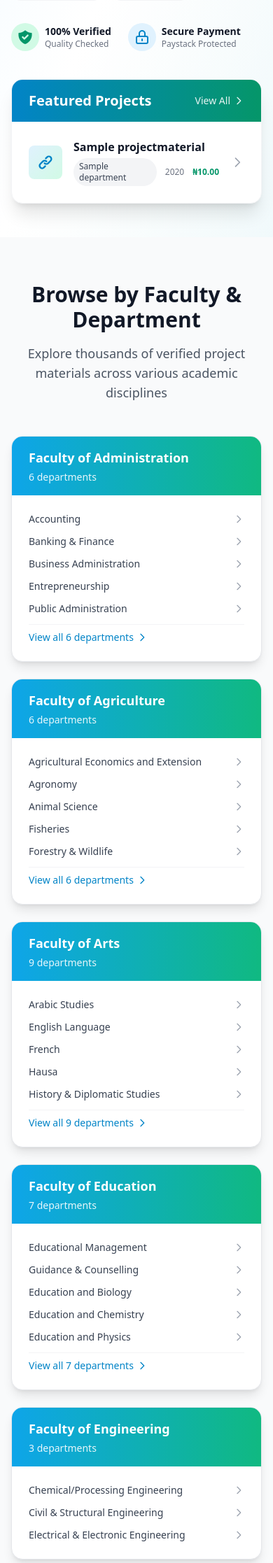
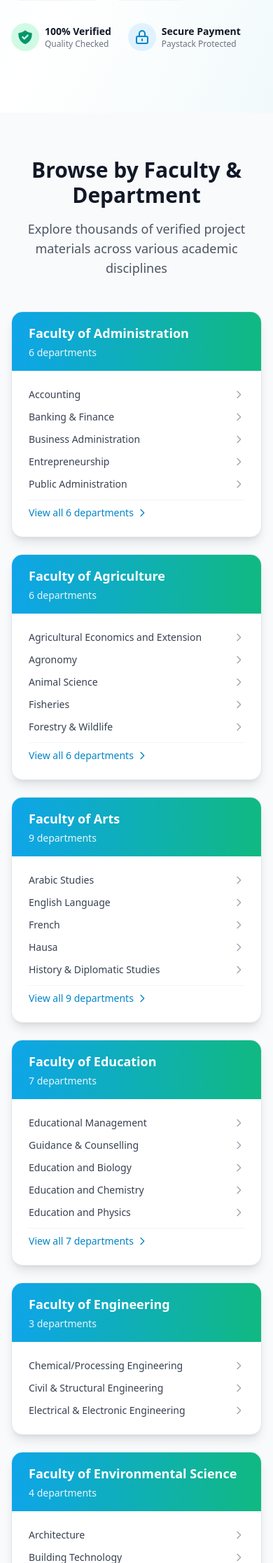
Before and after one commit to Ibn-muaz/projecthub, a Django app: page / in a window 390 px wide. Shown: the part 656-2890 px from the top of the page at 70% size. Run offline with Django 5.2, Linux system fonts and the light colour scheme; tables that the repository leaves empty hold one stand-in row (values such as "Sample post"); some libraries are stand-ins or nearby versions.

```diff
--- a/core/urls.py
+++ b/core/urls.py
@@ -14,6 +14,7 @@ urlpatterns = [
 
     # Projects
     path('projects/', views.project_list, name='project-list-page'),
+    path('departments/', views.department_list_page, name='department-list-page'),
     path('projects/<slug:slug>/', views.project_detail, name='project-detail'),
 
     # Dashboard
--- a/core/views.py
+++ b/core/views.py
@@ -15,11 +15,7 @@ from projects.forms import ProjectMaterialAdminForm
 
 
 def landing_page(request):
-    featured_projects = ProjectMaterial.objects.filter(
-        status=ProjectMaterial.Status.APPROVED
-    ).order_by('-download_count')[:6]
     return render(request, 'core/landing.html', {
-        'featured_projects': featured_projects,
         'faculty_departments': FACULTY_DEPARTMENTS,
     })
 
@@ -274,6 +270,19 @@ def register_page(request):
     return render(request, 'core/register.html', {'form': form})
 
 
+def department_list_page(request):
+    faculty = request.GET.get('faculty')
+    if faculty:
+        departments = FACULTY_DEPARTMENTS.get(faculty, [])
+    else:
+        departments = NSUK_DEPARTMENTS
+
+    return render(request, 'core/department_list.html', {
+        'departments': departments,
+        'faculty': faculty,
+    })
+
+
 def debug_departments(request):
     """Debug view to show department-faculty mappings from database"""
     from projects.models import Department
--- a/templates/core/landing.html
+++ b/templates/core/landing.html
@@ -104,64 +104,7 @@
 
       <!-- Right Content - Featured Projects -->
       <div class="lg:pl-10">
-        <div class="bg-white rounded-2xl shadow-xl border border-gray-100 overflow-hidden">
-          <div class="bg-gradient-to-r from-sky-600 to-emerald-600 px-6 py-4">
-            <div class="flex items-center justify-between">
-              <h2 class="text-xl font-bold text-white">Featured Projects</h2>
-              <a href="{% url 'project-list-page' %}"
-                class="text-sm text-white/90 hover:text-white font-medium flex items-center gap-1">
-                View All
-                <svg class="w-4 h-4" fill="none" stroke="currentColor" viewBox="0 0 24 24">
-                  <path stroke-linecap="round" stroke-linejoin="round" stroke-width="2" d="M9 5l7 7-7 7" />
-                </svg>
-              </a>
-            </div>
-          </div>
-          <div class="p-2 max-h-[500px] overflow-y-auto custom-scrollbar">
-            {% for project in featured_projects %}
-            <a href="{% url 'project-detail' slug=project.slug %}"
-              class="group flex items-center gap-4 p-4 hover:bg-gray-50 rounded-xl transition-all duration-300 border-b border-gray-100 last:border-b-0">
-              <div class="flex-shrink-0">
-                <div
-                  class="w-12 h-12 rounded-lg bg-gradient-to-br from-sky-100 to-emerald-100 flex items-center justify-center group-hover:from-sky-200 group-hover:to-emerald-200 transition-all duration-300">
-                  <svg class="w-6 h-6 text-sky-600" fill="currentColor" viewBox="0 0 20 20">
-                    <path fill-rule="evenodd"
-                      d="M12.586 4.586a2 2 0 112.828 2.828l-3 3a2 2 0 01-2.828 0 1 1 0 00-1.414 1.414 4 4 0 005.656 0l3-3a4 4 0 00-5.656-5.656l-1.5 1.5a1 1 0 101.414 1.414l1.5-1.5zm-5 5a2 2 0 012.828 0 1 1 0 101.414-1.414 4 4 0 00-5.656 0l-3 3a4 4 0 105.656 5.656l1.5-1.5a1 1 0 10-1.414-1.414l-1.5 1.5a2 2 0 11-2.828-2.828l3-3z"
-                      clip-rule="evenodd" />
-                  </svg>
-                </div>
-              </div>
-              <div class="flex-1 min-w-0">
-                <h3
-                  class="font-semibold text-gray-900 group-hover:text-sky-700 truncate transition-colors duration-200">
-                  {{ project.title }}</h3>
-                <div class="flex items-center gap-3 mt-1">
-                  <span class="text-xs px-2 py-1 bg-gray-100 text-gray-700 rounded-full">{{ project.department }}</span>
-                  <span class="text-xs text-gray-500">{{ project.year }}</span>
-                  {% if project.price %}
-                  <span class="text-xs font-semibold text-emerald-600 ml-auto">₦{{ project.price }}</span>
-                  {% endif %}
-                </div>
-              </div>
-              <svg class="w-5 h-5 text-gray-400 group-hover:text-sky-600 flex-shrink-0 transition-colors duration-200"
-                fill="none" stroke="currentColor" viewBox="0 0 24 24">
-                <path stroke-linecap="round" stroke-linejoin="round" stroke-width="2" d="M9 5l7 7-7 7" />
-              </svg>
-            </a>
-            {% empty %}
-            <div class="p-8 text-center">
-              <div class="w-16 h-16 mx-auto mb-4 rounded-full bg-gray-100 flex items-center justify-center">
-                <svg class="w-8 h-8 text-gray-400" fill="none" stroke="currentColor" viewBox="0 0 24 24">
-                  <path stroke-linecap="round" stroke-linejoin="round" stroke-width="2"
-                    d="M9 12h6m-6 4h6m2 5H7a2 2 0 01-2-2V5a2 2 0 012-2h5.586a1 1 0 01.707.293l5.414 5.414a1 1 0 01.293.707V19a2 2 0 01-2 2z" />
-                </svg>
-              </div>
-              <p class="text-gray-500">No featured projects yet.</p>
-              <p class="text-sm text-gray-400 mt-1">Check back soon for new additions</p>
-            </div>
-            {% endfor %}
-          </div>
-        </div>
+
       </div>
     </div>
   </div>
@@ -203,7 +146,7 @@
             {% endfor %}
             {% if depts|length > 5 %}
             <li class="pt-2 border-t border-gray-100">
-              <a href="{% url 'project-list-page' %}?faculty={{ faculty|urlencode }}"
+              <a href="{% url 'department-list-page' %}?faculty={{ faculty|urlencode }}"
                 class="text-sm font-medium text-sky-600 hover:text-sky-700 flex items-center gap-1">
                 View all {{ depts|length }} departments
                 <svg class="w-4 h-4" fill="none" stroke="currentColor" viewBox="0 0 24 24">
```
Also changed, not shown: templates/core/department_list.html (added, +26 -0 lines).
